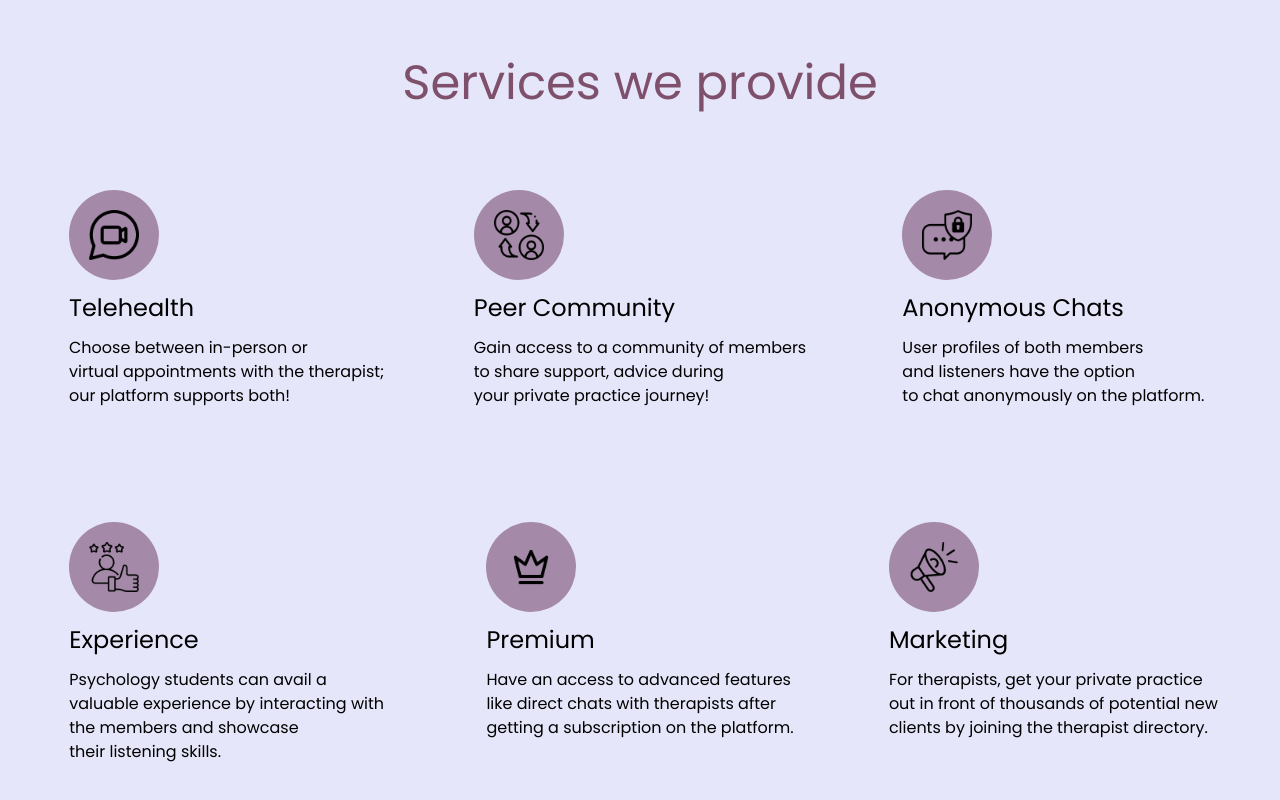
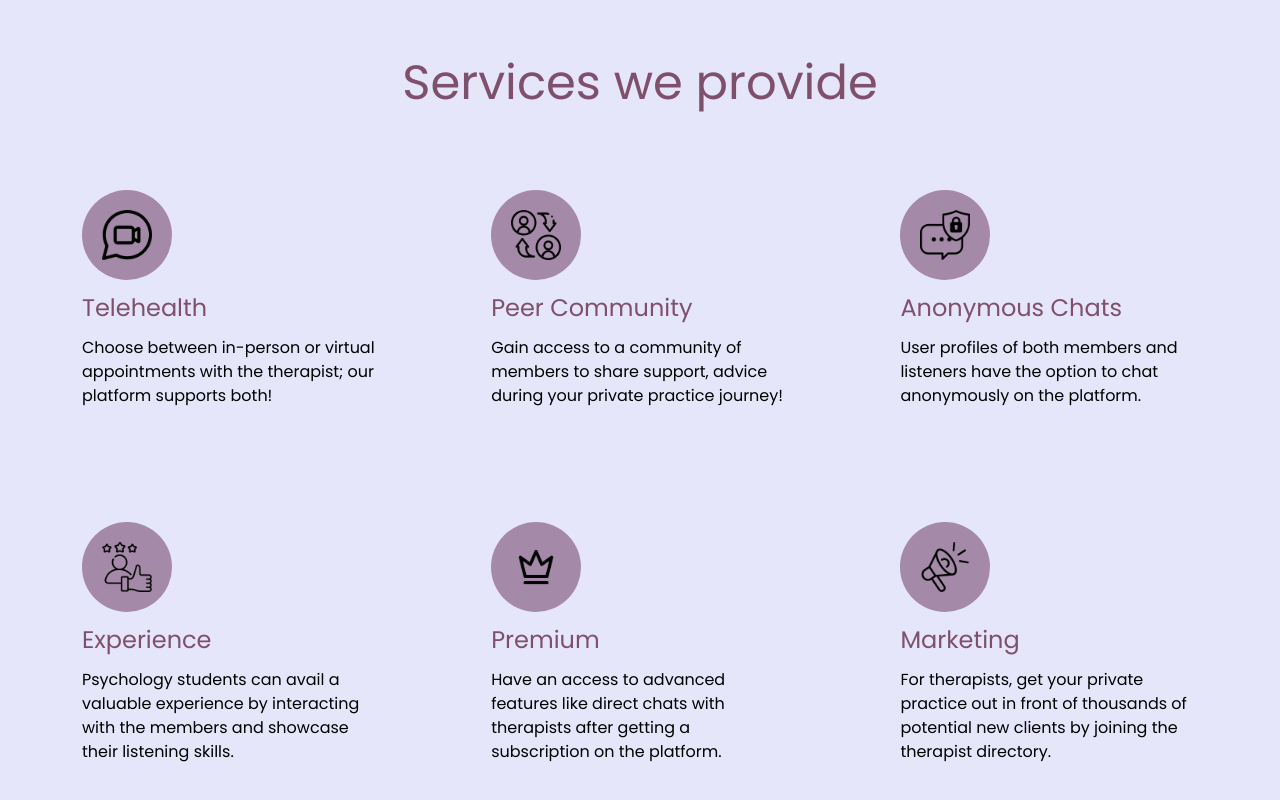
Before and after one commit to HuzefaDohadwala/MERN_Serenity, a React (Create React App) app in the folder my-app/: page /about in a window 1280 px wide. Shown: the part 1413-2213 px from the top of the page. Built offline with nearby package versions, Linux system fonts and the light colour scheme.

Commit message:
About3 final

```diff
--- a/my-app/src/components/About2.css
+++ b/my-app/src/components/About2.css
@@ -19,7 +19,7 @@
 
 .about2Img_container {
   position: relative;
-  width: 20%; /* Set the width you desire */
+  width: 25%; /* Set the width you desire */
   height: auto; /* Maintain aspect ratio */
   margin-top: 5%;
 }
--- a/my-app/src/components/About3.css
+++ b/my-app/src/components/About3.css
@@ -26,9 +26,11 @@
 .about3_top,
 .about3_bottom {
   display: grid;
-  grid-template-columns: repeat(3, 1fr); /* 3 equal columns */
+  grid-template-columns: repeat(3, 0.5fr); /* 3 equal columns */
   justify-items: center; /* Center content in each grid cell */
-  width: 100%;
+  width: 90%;
+  margin-left: 5%;
+  gap: 10%;
 }
 
 .about3_iconCell {
@@ -49,6 +51,7 @@
 .about3_subtitle {
   font-size: 1.5em;
   margin-bottom: 10px;
+  color: #7e506c;
   text-align: left;
 }
 
--- a/my-app/src/components/About3.jsx
+++ b/my-app/src/components/About3.jsx
@@ -21,9 +21,10 @@ const About3 = () => {
             />
           </div>
           <h1 className="about3_subtitle">Telehealth</h1>
-          <p>Choose between in-person or </p>
-          <p>virtual appointments with the therapist;</p>
-          <p>our platform supports both!</p>
+          <p>
+            Choose between in-person or virtual appointments with the therapist;
+            our platform supports both!
+          </p>
         </div>
         <div className="about3_peerCommunity">
           <div className="about3_iconCell">
@@ -34,9 +35,10 @@ const About3 = () => {
             />
           </div>
           <h1 className="about3_subtitle">Peer Community</h1>
-          <p>Gain access to a community of members</p>
-          <p>to share support, advice during</p>
-          <p>your private practice journey!</p>
+          <p>
+            Gain access to a community of members to share support, advice
+            during your private practice journey!
+          </p>
         </div>
         <div className="about3_annonymousChats">
           <div className="about3_iconCell">
@@ -47,9 +49,10 @@ const About3 = () => {
             />
           </div>
           <h1 className="about3_subtitle">Anonymous Chats</h1>
-          <p>User profiles of both members</p>
-          <p>and listeners have the option</p>
-          <p>to chat anonymously on the platform.</p>
+          <p>
+            User profiles of both members and listeners have the option to chat
+            anonymously on the platform.
+          </p>
         </div>
       </div>
       <div className="about3_bottom">
@@ -62,10 +65,10 @@ const About3 = () => {
             />
           </div>
           <h1 className="about3_subtitle">Experience</h1>
-          <p>Psychology students can avail a</p>
-          <p>valuable experience by interacting with</p>
-          <p>the members and showcase</p>
-          <p> their listening skills.</p>
+          <p>
+            Psychology students can avail a valuable experience by interacting
+            with the members and showcase their listening skills.
+          </p>
         </div>
         <div className="about3_premium">
           <div className="about3_iconCell">
@@ -76,9 +79,10 @@ const About3 = () => {
             />
           </div>
           <h1 className="about3_subtitle">Premium</h1>
-          <p>Have an access to advanced features</p>
-          <p>like direct chats with therapists after</p>
-          <p>getting a subscription on the platform.</p>
+          <p>
+            Have an access to advanced features like direct chats with
+            therapists after getting a subscription on the platform.
+          </p>
         </div>
         <div className="about3_marketing">
           <div className="about3_iconCell">
@@ -89,9 +93,10 @@ const About3 = () => {
             />
           </div>
           <h1 className="about3_subtitle">Marketing</h1>
-          <p>For therapists, get your private practice </p>
-          <p>out in front of thousands of potential new </p>
-          <p>clients by joining the therapist directory.</p>
+          <p>
+            For therapists, get your private practice out in front of thousands
+            of potential new clients by joining the therapist directory.
+          </p>
         </div>
       </div>
     </div>
```
